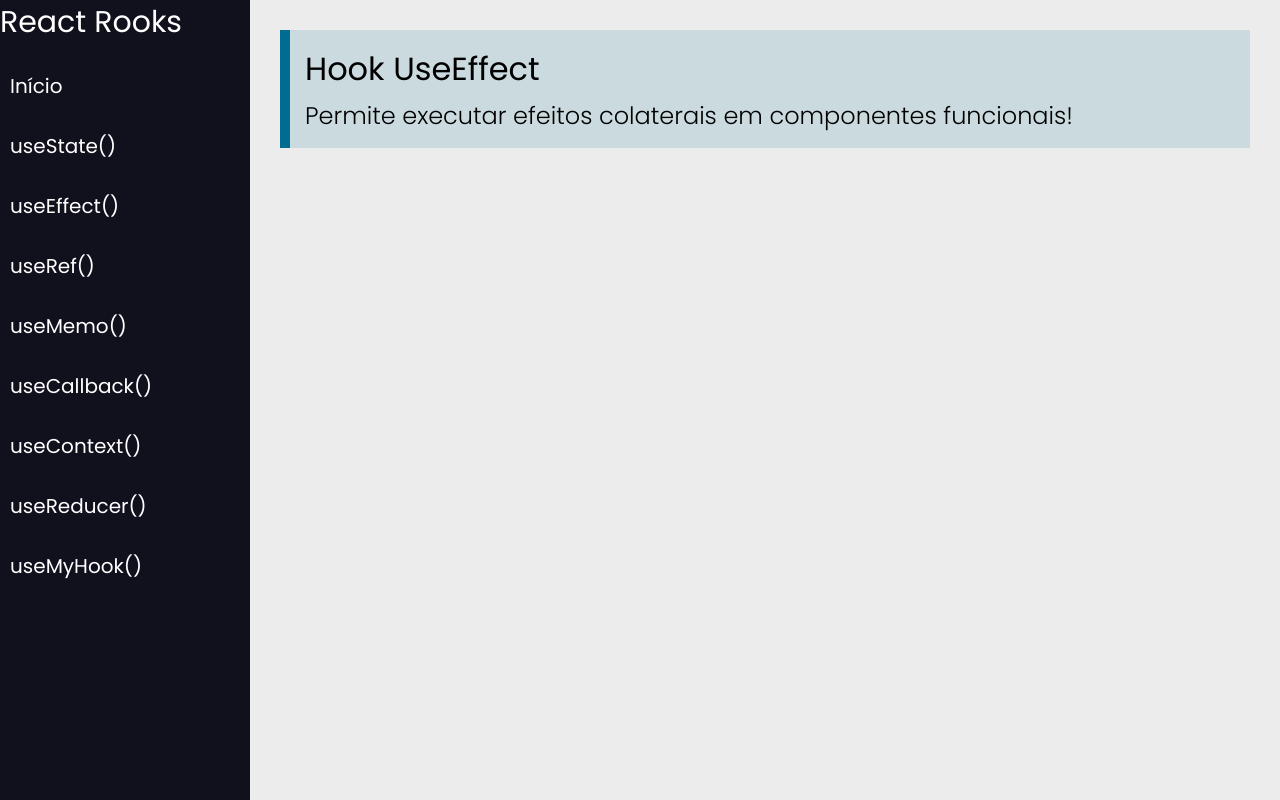
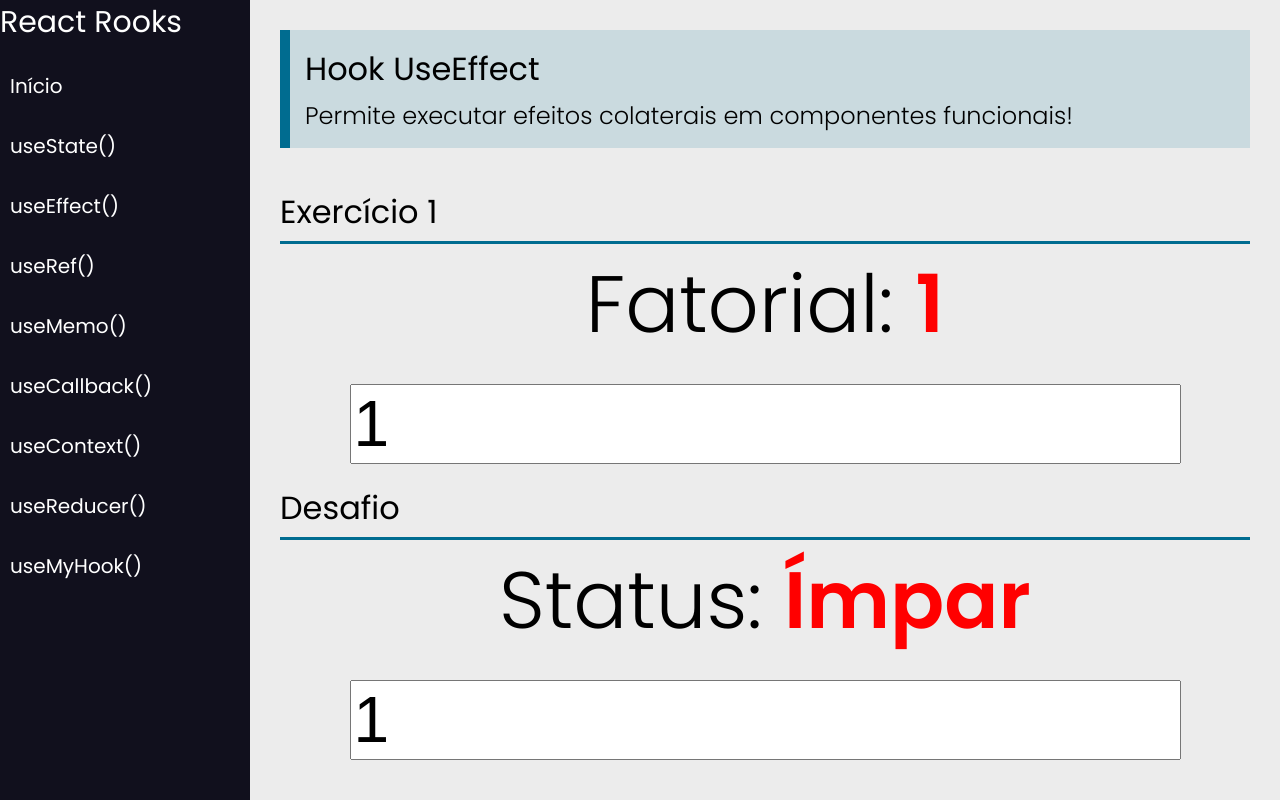
Before and after one commit to ketlynsantos/Hooks, a React (Create React App) app: page /useEffect in a window 1280 px wide. Built offline with nearby package versions, Linux system fonts and the light colour scheme.

Commit message:
Learning to run side effects on components with useEffect

```diff
--- a/src/views/examples/UseEffect.jsx
+++ b/src/views/examples/UseEffect.jsx
@@ -1,13 +1,63 @@
-import React from 'react'
+import React, { useEffect, useState } from 'react'
 import PageTitle from '../../components/layout/PageTitle'
+import SectionTitle from '../../components/layout/SectionTitle'
+
+function calcFactorial(num) {
+    const n = parseInt(num)
+    if(n < 0) return -1
+    if(n === 0) return 1
+
+    return calcFactorial(n -1) * n
+}
+
+function evenOrOdd(number) {
+    const n = parseInt(number)
+    if(n % 2 === 0) return
+}
 
 const UseEffect = (props) => {
+    const [number, setNumber] = useState(1)
+    const [factorial, setFactorial] = useState(1)
+
+    //Quando o number for alterado, o fatorial também será
+    //Fatorial depende da alteração do number
+    //Mudar o dado da aplicação vai impactar o estado de outro dado
+    //Basicamente gera efeitos colaterais
+    useEffect(function() {
+        setFactorial(calcFactorial(number))
+    }, [number])
+
+    //Desafio
+    const [num, setNum] = useState(1)
+    const [status, setStatus] = useState("Ímpar")
+
+    useEffect(function() {
+        setStatus(num % 2 === 0 ? 'Par' : 'Ímpar')
+    }, [num])
+
     return (
-        <div className="UseEffect">
+        <div className="use-effect">
             <PageTitle
                 title="Hook UseEffect"
-                subtitle="Permite executar efeitos colaterais em componentes funcionais!"
-            />
+                subtitle="Permite executar efeitos colaterais em componentes funcionais!"/>
+
+            <SectionTitle title="Exercício 1"/>
+            <div className="center">
+                <div>
+                    <span className="text">Fatorial: </span>
+                    <span className="text red">{ factorial === -1 ? 'Não existe' : factorial }</span>
+                </div>
+                <input type="number" className="input" value={number} onChange={e => setNumber(e.target.value)}/>
+            </div>
+
+            <SectionTitle title="Desafio"/>
+            <div className="center">
+                <div>
+                    <span className="text">Status: </span>
+                    <span className="text red">{status}</span>
+                </div>
+                <input type="number" className="input" value={num} onChange={e => setNum(e.target.value)} />
+            </div>
         </div>
     )
 }
--- a/src/views/examples/UseState.jsx
+++ b/src/views/examples/UseState.jsx
@@ -25,7 +25,8 @@ const UseState = (props) => {
             </div>
 
             <SectionTitle title="Exercício 2"/>
-           <input type="text" className="input" value={name} onChange={e => setName(e.target.value)}/>
+            <input type="text" className="input" value={name} onChange={e => setName(e.target.value)}/>
+            <span className="text">{ name }</span>
 
         </div>
     )
```
